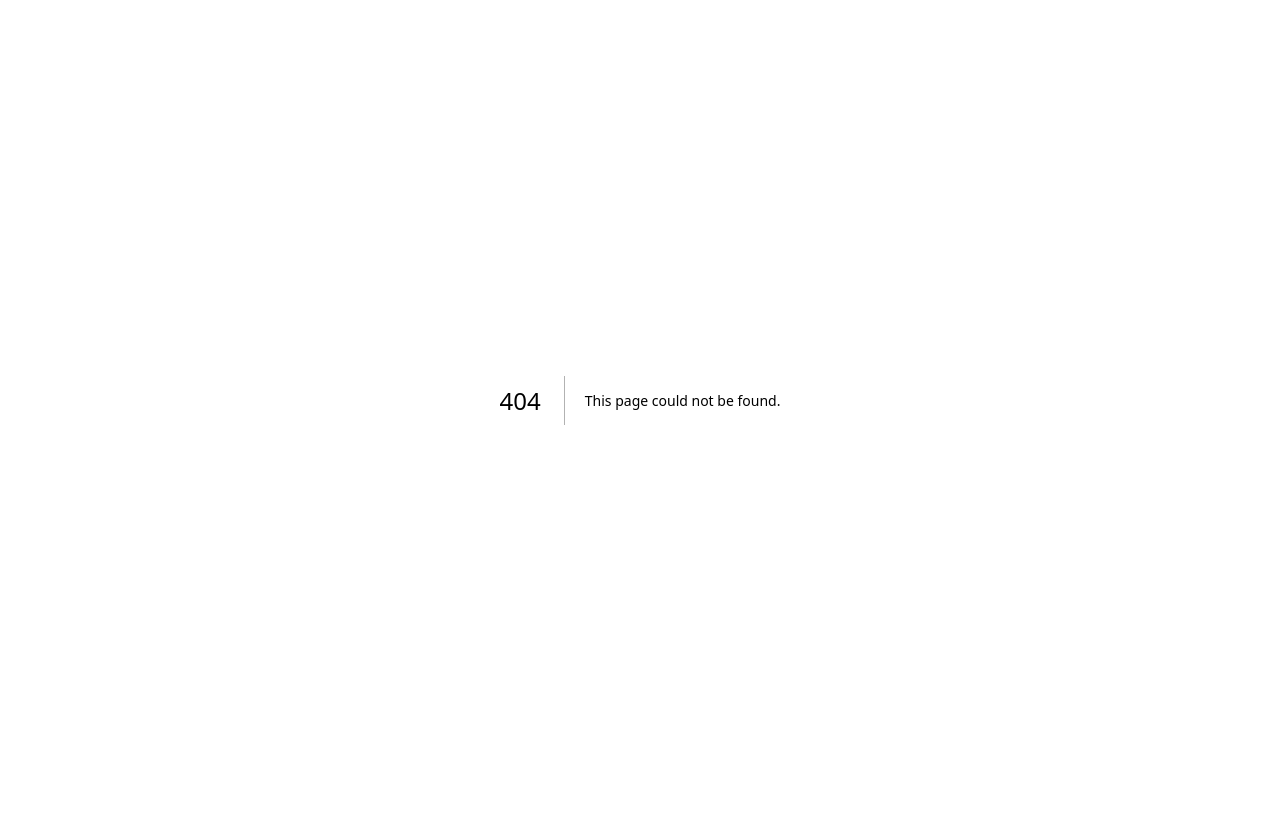
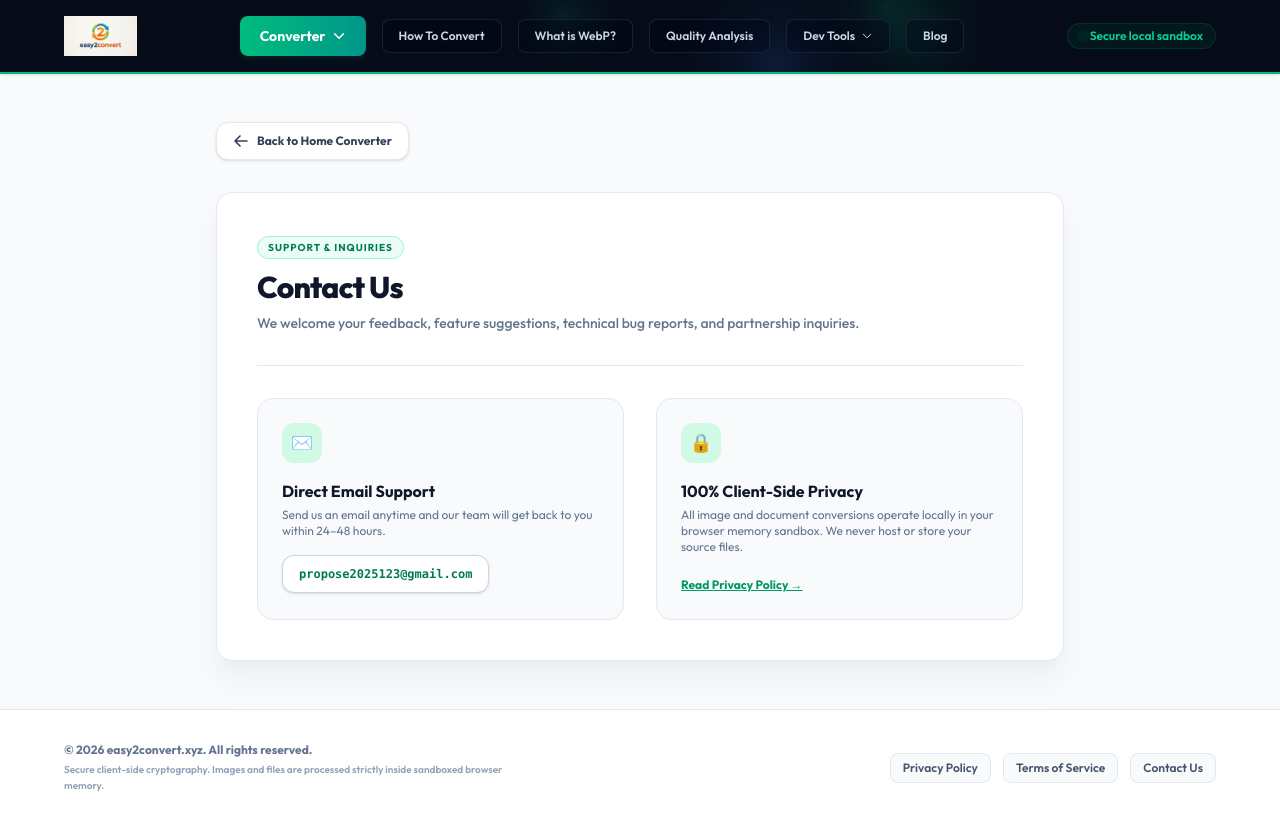
Before and after one commit to ashansl34/easy2convert, a Next.js app: page /contact in a window 1280 px wide. Before the commit this address had no page. Before the commit the page ends 800 px from the top, so only its background shows below. Built offline with nearby package versions, Linux system fonts and the light colour scheme.

Commit message:
Fix: Make contact us link functional for AdSense compliance

```diff
--- /dev/null
+++ b/src/app/contact/page.js
@@ -0,0 +1,112 @@
+import React from "react";
+import Header from "../../components/Header";
+
+export const metadata = {
+  title: "Contact Us | easy2convert.xyz",
+  description: "Get in touch with the easy2convert.xyz support team for feature requests, bug reports, or privacy inquiries.",
+};
+
+export default function Contact() {
+  return (
+    <div className="min-h-screen flex flex-col justify-between font-sans bg-slate-50 text-slate-800 selection:bg-emerald-100 selection:text-emerald-950">
+      {/* Header */}
+      <Header currentPage="contact" />
+
+      {/* Main Content */}
+      <main className="flex-grow w-full max-w-4xl mx-auto px-4 md:px-6 py-12">
+        {/* Back to Home Button */}
+        <div className="mb-8">
+          <a
+            href="/"
+            className="inline-flex items-center gap-2 text-xs font-bold text-slate-700 hover:text-emerald-600 transition-colors bg-white border border-slate-200 hover:border-emerald-200 px-4 py-2.5 rounded-xl shadow-sm hover:shadow"
+          >
+            <svg xmlns="http://www.w3.org/2000/svg" fill="none" viewBox="0 0 24 24" strokeWidth={2.5} stroke="currentColor" className="w-4 h-4">
+              <path strokeLinecap="round" strokeLinejoin="round" d="M10.5 19.5L3 12m0 0l7.5-7.5M3 12h18" />
+            </svg>
+            Back to Home Converter
+          </a>
+        </div>
+
+        {/* Contact Container */}
+        <div className="bg-white border border-slate-200 rounded-2xl shadow-xl shadow-slate-200/50 p-6 md:p-10 space-y-8">
+          <div>
+            <span className="text-[10px] uppercase font-bold tracking-widest text-emerald-700 bg-emerald-50 px-2.5 py-1 rounded-full border border-emerald-200">
+              Support & Inquiries
+            </span>
+            <h1 className="text-3xl font-extrabold text-slate-900 tracking-tight mt-3">
+              Contact Us
+            </h1>
+            <p className="text-sm text-slate-500 mt-2 font-medium">
+              We welcome your feedback, feature suggestions, technical bug reports, and partnership inquiries.
+            </p>
+          </div>
+
+          <div className="border-t border-slate-200 pt-8 grid grid-cols-1 md:grid-cols-2 gap-8">
+            {/* Email Card */}
+            <div className="bg-slate-50 border border-slate-200 p-6 rounded-2xl space-y-4">
+              <div className="w-10 h-10 bg-emerald-100 text-emerald-700 rounded-xl flex items-center justify-center font-bold text-lg">
+                ✉️
+              </div>
+              <div>
+                <h2 className="text-base font-bold text-slate-900">Direct Email Support</h2>
+                <p className="text-xs text-slate-500 mt-1">
+                  Send us an email anytime and our team will get back to you within 24–48 hours.
+                </p>
+              </div>
+              <a
+                href="mailto:propose2025123@gmail.com"
+                className="inline-block bg-white border border-slate-300 hover:border-emerald-500 text-emerald-700 text-xs font-mono font-bold px-4 py-2.5 rounded-xl shadow-sm transition-all"
+              >
+                propose2025123@gmail.com
+              </a>
+            </div>
+
+            {/* Privacy & Technical Inquiries Card */}
+            <div className="bg-slate-50 border border-slate-200 p-6 rounded-2xl space-y-4">
+              <div className="w-10 h-10 bg-emerald-100 text-emerald-700 rounded-xl flex items-center justify-center font-bold text-lg">
+                🔒
+              </div>
+              <div>
+                <h2 className="text-base font-bold text-slate-900">100% Client-Side Privacy</h2>
+                <p className="text-xs text-slate-500 mt-1">
+                  All image and document conversions operate locally in your browser memory sandbox. We never host or store your source files.
+                </p>
+              </div>
+              <a
+                href="/privacy-policy"
+                className="inline-block text-xs font-bold text-emerald-600 hover:text-emerald-700 underline"
+              >
+                Read Privacy Policy →
+              </a>
+            </div>
+          </div>
+        </div>
+      </main>
+
+      {/* Footer */}
+      <footer className="w-full bg-white border-t border-slate-200 py-8 px-6">
+        <div className="max-w-6xl mx-auto flex flex-col md:flex-row items-center justify-between gap-6">
+          <div className="text-center md:text-left">
+            <p className="text-xs text-slate-500 font-bold">
+              © {new Date().getFullYear()} easy2convert.xyz. All rights reserved.
+            </p>
+            <p className="text-[10px] text-slate-400 mt-1 leading-relaxed max-w-md font-semibold">
+              Secure client-side cryptography. Images and files are processed strictly inside sandboxed browser memory.
+            </p>
+          </div>
+          <div className="flex flex-wrap gap-3">
+            <a href="/privacy-policy" className="bg-slate-50 text-slate-600 hover:text-emerald-600 border border-slate-200 hover:border-emerald-200 px-3 py-1.5 rounded-lg text-xs font-semibold transition-colors duration-200">
+              Privacy Policy
+            </a>
+            <a href="/terms-and-conditions" className="bg-slate-50 text-slate-600 hover:text-emerald-600 border border-slate-200 hover:border-emerald-200 px-3 py-1.5 rounded-lg text-xs font-semibold transition-colors duration-200">
+              Terms of Service
+            </a>
+            <a href="/contact" className="bg-slate-50 text-slate-600 hover:text-emerald-600 border border-slate-200 hover:border-emerald-200 px-3 py-1.5 rounded-lg text-xs font-semibold transition-colors duration-200">
+              Contact Us
+            </a>
+          </div>
+        </div>
+      </footer>
+    </div>
+  );
+}
--- a/src/app/privacy-policy/page.js
+++ b/src/app/privacy-policy/page.js
@@ -122,7 +122,7 @@ export default function PrivacyPolicy() {
                 If you have any questions or require more information about our Privacy Policy, do not hesitate to contact us at:
               </p>
               <p className="bg-slate-50 border border-slate-200 p-4 rounded-xl font-mono text-xs inline-block text-emerald-700 select-text">
-                support@easy2convert.xyz
+                propose2025123@gmail.com
               </p>
             </section>
 
@@ -149,7 +149,7 @@ export default function PrivacyPolicy() {
             <a href="/terms-and-conditions" className="bg-slate-50 text-slate-600 hover:text-emerald-600 border border-slate-200 hover:border-emerald-200 px-3 py-1.5 rounded-lg text-xs font-semibold transition-colors duration-200">
               Terms of Service
             </a>
-            <a href="#" className="bg-slate-50 text-slate-600 hover:text-emerald-600 border border-slate-200 hover:border-emerald-200 px-3 py-1.5 rounded-lg text-xs font-semibold transition-colors duration-200">
+            <a href="/contact" className="bg-slate-50 text-slate-600 hover:text-emerald-600 border border-slate-200 hover:border-emerald-200 px-3 py-1.5 rounded-lg text-xs font-semibold transition-colors duration-200">
               Contact Us
             </a>
           </div>
--- a/src/app/terms-and-conditions/page.js
+++ b/src/app/terms-and-conditions/page.js
@@ -116,7 +116,7 @@ export default function TermsAndConditions() {
                 If you have any questions, suggestions, or concerns regarding our Terms and Conditions, please feel free to reach out to us at:
               </p>
               <p className="bg-slate-50 border border-slate-200 p-4 rounded-xl font-mono text-xs inline-block text-emerald-700 select-text">
-                support@easy2convert.xyz
+                propose2025123@gmail.com
               </p>
             </section>
 
@@ -143,7 +143,7 @@ export default function TermsAndConditions() {
             <a href="/terms-and-conditions" className="bg-slate-50 text-slate-600 hover:text-emerald-600 border border-slate-200 hover:border-emerald-200 px-3 py-1.5 rounded-lg text-xs font-semibold transition-colors duration-200">
               Terms of Service
             </a>
-            <a href="#" className="bg-slate-50 text-slate-600 hover:text-emerald-600 border border-slate-200 hover:border-emerald-200 px-3 py-1.5 rounded-lg text-xs font-semibold transition-colors duration-200">
+            <a href="/contact" className="bg-slate-50 text-slate-600 hover:text-emerald-600 border border-slate-200 hover:border-emerald-200 px-3 py-1.5 rounded-lg text-xs font-semibold transition-colors duration-200">
               Contact Us
             </a>
           </div>
```
Also changed, not shown: 1 other file (tests, documents, lock files or other folders).
